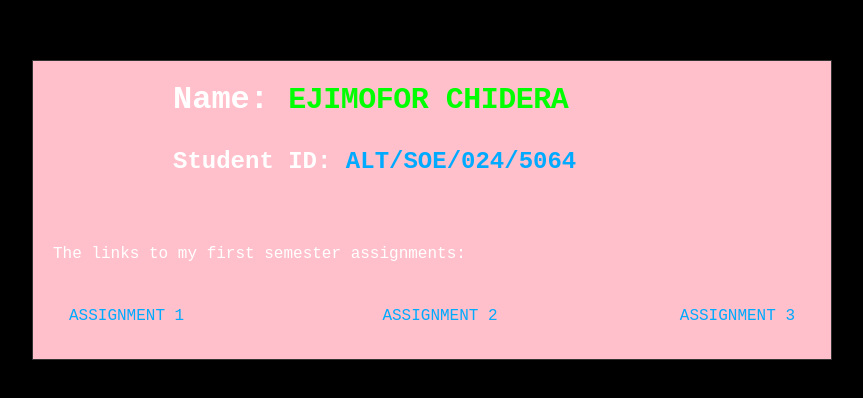
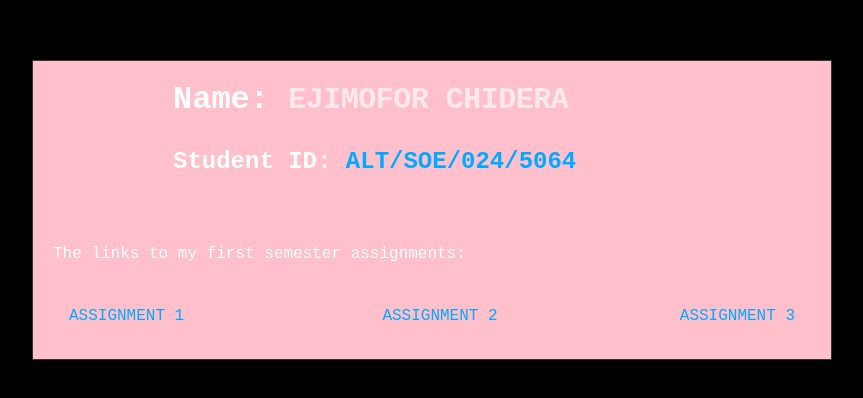
Before and after one commit to meetchidera/Altschool-Assignments, a plain HTML site: page index.html in a window 1280 px wide. Shown: the part 190-588 px from the top of the page, without its empty margins (208-1071 px from the left). Drawn offline with Linux system fonts and the light colour scheme.

Commit message:
styles.css

```diff
--- a/styles.css
+++ b/styles.css
@@ -32,7 +32,7 @@ body {
             font-size: 30px;
             font-weight: 900;
             letter-spacing: -0.5px;
-            color: #00ff00;
+            color: #ffe9ec;
          }
       }
 
```
